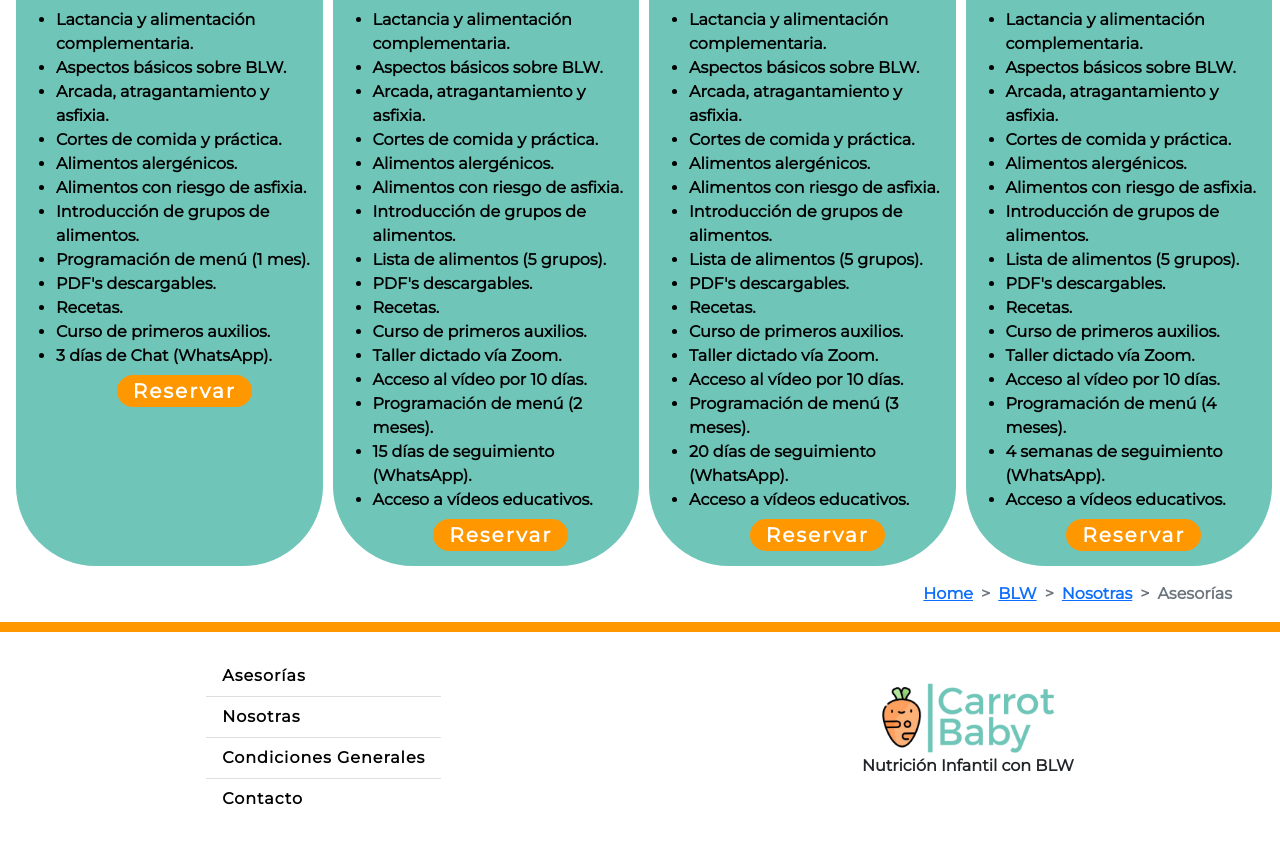
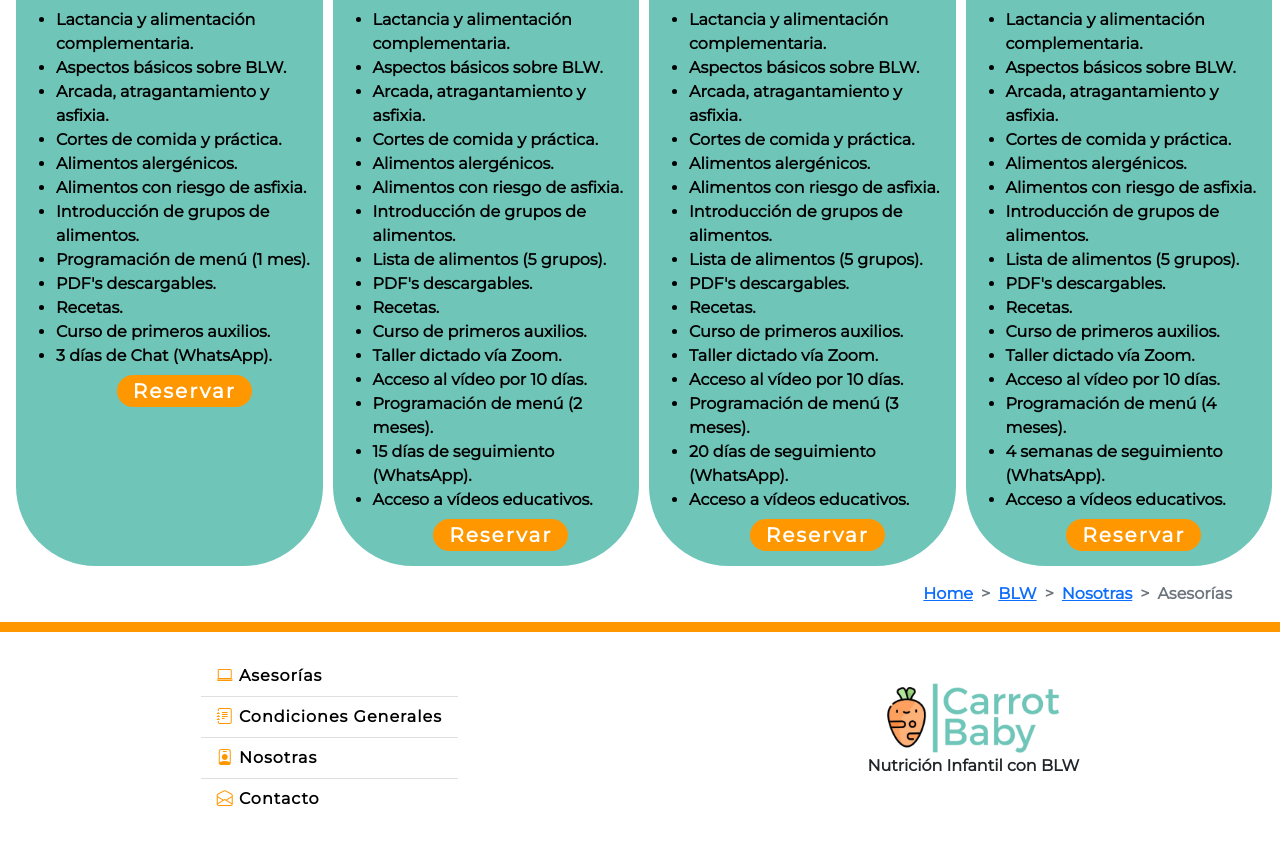
Before and after one commit to GisselleLaPorta/mi_repositorio, a website: page asesorias.html in a window 1280 px wide. Shown: the part 730-1575 px from the top of the page. Drawn offline with nearby package versions, Linux system fonts and the light colour scheme.

Commit message:
cambio lista foot

```diff
--- a/asesorias.html
+++ b/asesorias.html
@@ -207,10 +207,10 @@
     <footer class="pb-5">
       <div class="d-flex justify-content-around align-items-center mt-4 foot">
         <ul class="list-group list-group-flush fw-bold foot__list">
-          <a href="./asesorias.html" class="text-decoration-none"><li class="list-group-item">Asesorías</a></li>
-          <a href="./nosotras.html" class="text-decoration-none"><li class="list-group-item ">Nosotras</a></li>
-          <a href="./condiciones.html" class="text-decoration-none"><li class="list-group-item">Condiciones Generales</a></li>
-          <a href="./contacto.html" class="text-decoration-none"><li class="list-group-item">Contacto</a></li>
+          <a href="./asesorias.html" class="text-decoration-none"><li class="list-group-item"><i class="bi bi-laptop foot__icon"></i> Asesorías</a></li>
+          <a href="./condiciones.html" class="text-decoration-none"><li class="list-group-item"><i class="bi bi-journal-text foot__icon"></i> Condiciones Generales</a></li>
+          <a href="./nosotras.html" class="text-decoration-none"><li class="list-group-item "><i class="bi bi-person-badge foot__icon"></i> Nosotras</a></li>
+          <a href="./contacto.html" class="text-decoration-none"><li class="list-group-item"><i class="bi bi-envelope-open foot__icon"></i> Contacto</a></li>
         </ul>
         <div>
             <img src="./img/logo.png" alt="" class="ms-4 logoFoot">
--- a/sass/partials/layout/_footer.scss
+++ b/sass/partials/layout/_footer.scss
@@ -16,6 +16,9 @@
         letter-spacing: 1px;
         }
     }
+    &__icon{
+        color: $naranja;
+    }
 }
 
 
```
Also changed, not shown: blw.html (+4 -4 lines), comidas.html (+4 -4 lines), condiciones.html (+4 -4 lines), contacto.html (+4 -4 lines), index.html (+4 -4 lines), nosotras.html (+4 -4 lines), recetas.html (+4 -4 lines), reservacion.html (+4 -4 lines), sass/main.css.
